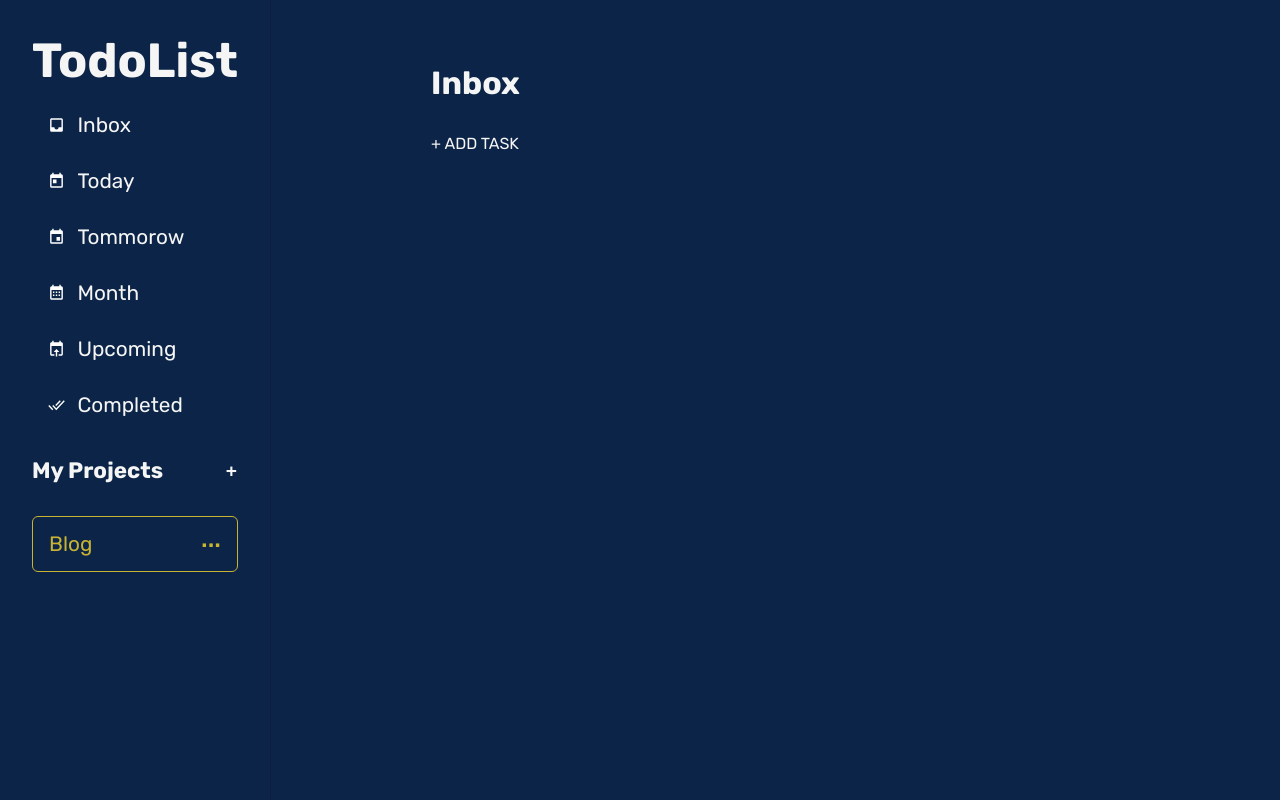
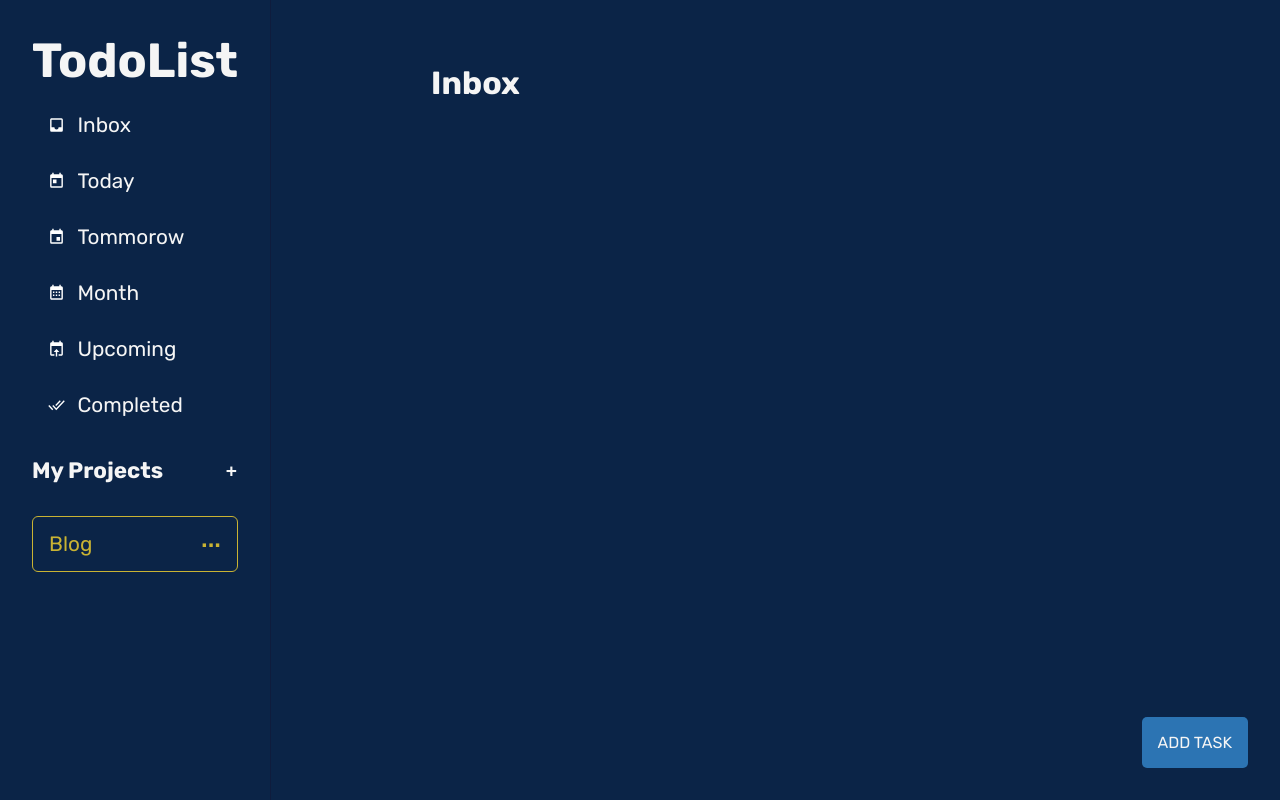
Before and after one commit to kaylubr/todo-list, a website built with webpack: page src/template.html in a window 1280 px wide. Built offline with nearby package versions, Linux system fonts and the light colour scheme.

Commit message:
Move the add task button to the bottom right of the screen

```diff
--- a/src/controllers/ScreenController.js
+++ b/src/controllers/ScreenController.js
@@ -9,6 +9,13 @@ export default function ScreenController() {
   const closeDialogBtn = document.querySelector('#addTaskDialog button:first-of-type');
   const confirmAddBtn = document.querySelector('#addTaskDialog button:last-of-type');
   const addTaskBtn = document.querySelector('#addTaskBtn');
+
+  // Dialog inputs for adding todo's
+  const title = document.querySelector('title');
+  const description = document.querySelector('description');
+  const dueDate = document.querySelector('dueDate');
+  const priority = document.querySelector('priority');
+
 
   // Opens modal for adding tasks
   addTaskBtn.addEventListener('click', event => {
--- a/src/style.css
+++ b/src/style.css
@@ -111,7 +111,12 @@ nav img {
 }
 
 #addTaskBtn {
-  background-color: transparent;
+  position: fixed;
+  bottom: 2rem;
+  right: 2rem;
+  padding: 1rem;
+  border-radius: 5px;
+  background-color: #2C74B3;
   color: whitesmoke;
   border: 0px;
   cursor: pointer;
@@ -124,7 +129,6 @@ nav img {
 
 #addTaskBtn:hover {
   transform: scale(1.1);
-  text-shadow: 0 0 15px rgba(255,255,255,.5), 0 0 10px rgba(255,255,255,.5);
 }
 
 /* Todo card */
--- a/src/template.html
+++ b/src/template.html
@@ -53,8 +53,8 @@
   <div id="content">
     <h1>Inbox</h1>
     <div id="taskContainer"></div>
-    <button id="addTaskBtn">+ ADD TASK</button>
   </div>
+  <button id="addTaskBtn">ADD TASK</button>
 
   <!-- Dialogs -->
   <dialog id="addTaskDialog">
```
